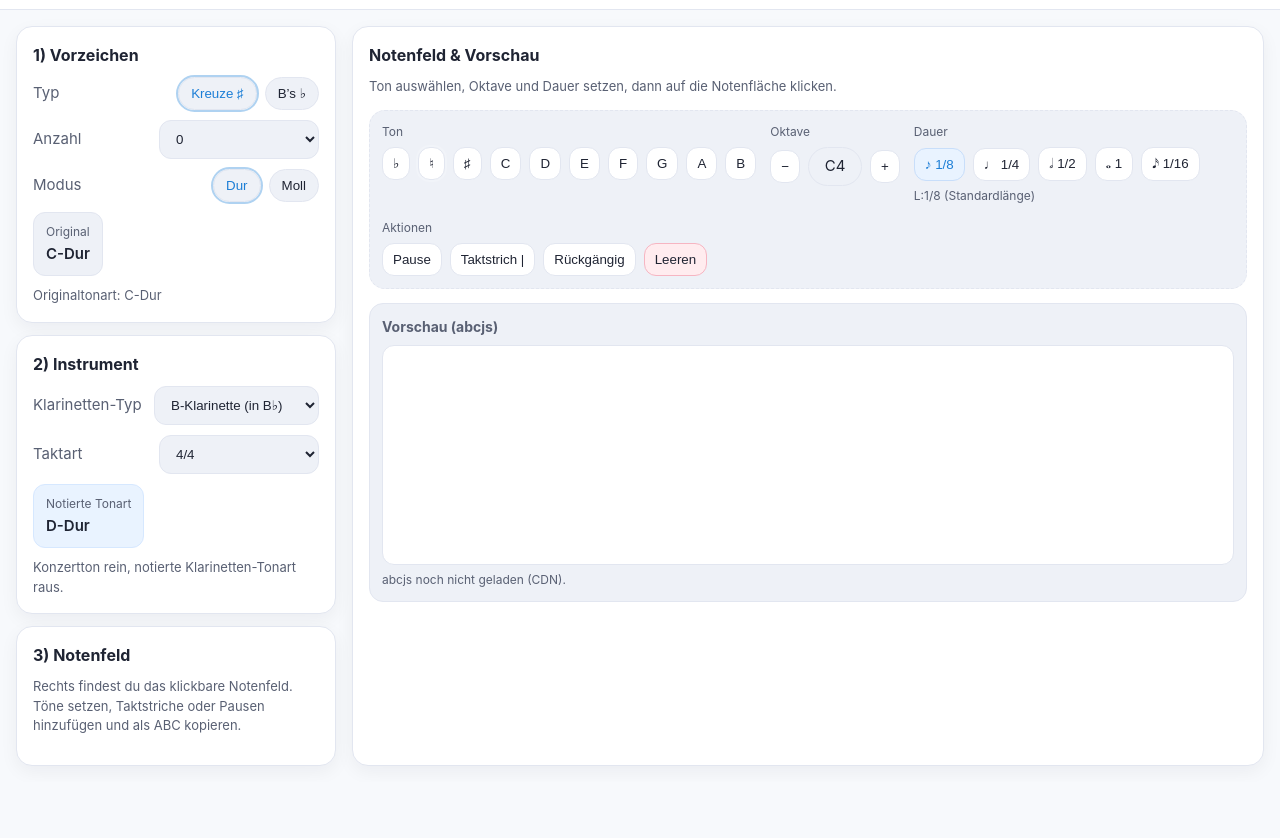
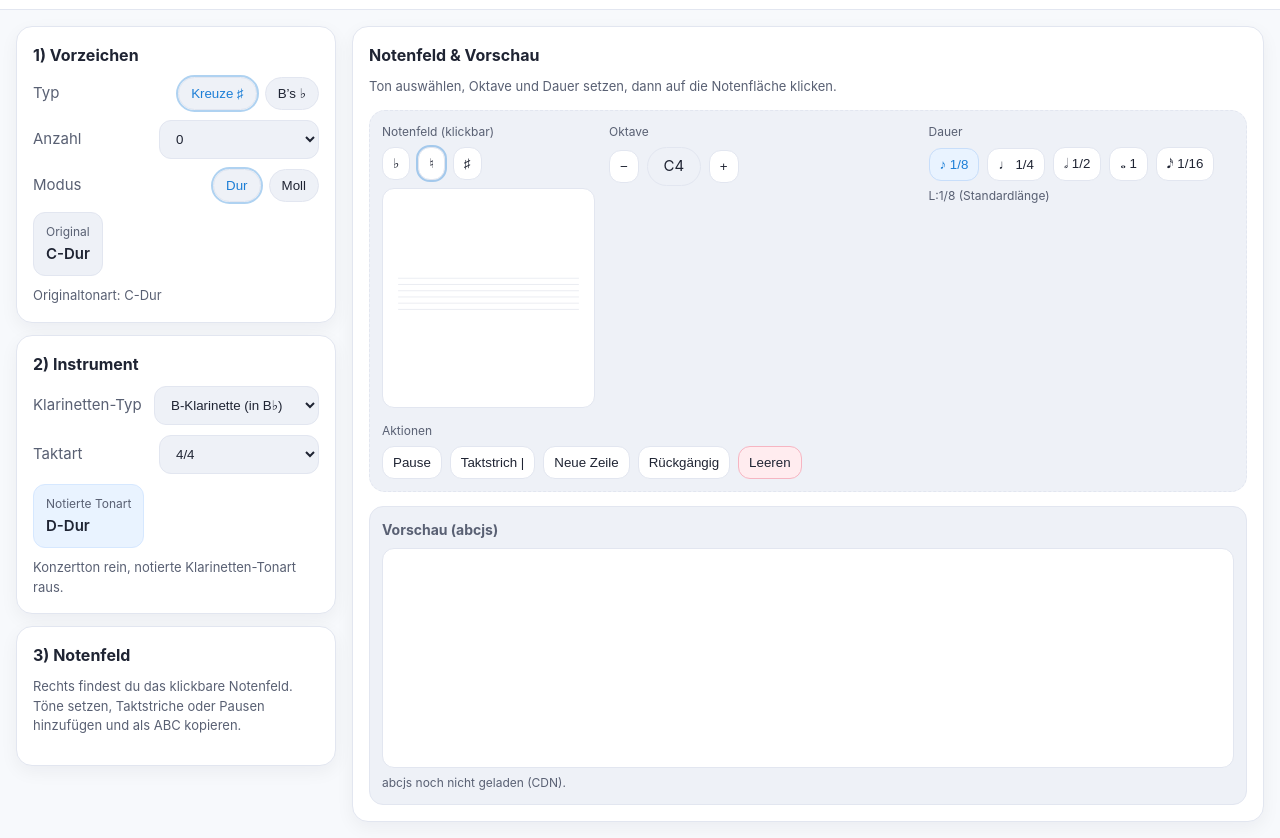
Before and after one commit to imarawn/claritrans, a plain HTML site: page index.html in a window 1280 px wide. Shown: the part 85-923 px from the top of the page. Before the commit the page ends 867 px from the top, so only its background shows below. Drawn offline with Linux system fonts and the light colour scheme.

Commit message:
added clickable note selector

```diff
--- a/app.js
+++ b/app.js
@@ -20,7 +20,7 @@
     "G#":8, Ab:8,
     A:9,
     "A#":10, Bb:10,
-    B:11, Cb:11
+    B:11, H:11, Cb:11
   };
 
   var KEY_NAMES_SHARP = ["C","C#","D","D#","E","F","F#","G","G#","A","A#","B"];
@@ -52,9 +52,19 @@
     return isMinor ? root + "m" : root;
   }
 
-  function describeKeyName(keyName) {
+  function germanizeKeyName(keyName) {
     var isMinor = keyName && keyName.endsWith("m");
     var root = isMinor ? keyName.slice(0, -1) : keyName;
+    var mapped = root;
+    if (root === "B") mapped = "H";     // B natural -> H
+    else if (root === "Bb") mapped = "B"; // Bb -> B (deutsch)
+    return isMinor ? mapped + "m" : mapped;
+  }
+
+  function describeKeyName(keyName) {
+    var displayName = germanizeKeyName(keyName);
+    var isMinor = displayName && displayName.endsWith("m");
+    var root = isMinor ? displayName.slice(0, -1) : displayName;
     return root + (isMinor ? "-Moll" : "-Dur");
   }
 
@@ -179,6 +189,7 @@
 
   var addRest       = $("addRest");
   var addBar        = $("addBar");
+  var addNewline    = $("addNewline");
   var undo          = $("undo");
   var clearBtn      = $("clear");
 
@@ -188,8 +199,8 @@
   var origKeyText   = $("origKeyText");
   var targetKeyLabel= $("targetKeyLabel");
 
-  // Build pitch palette (C D E F G A B) + chromatic accidentals via modifiers
-  // Keep it simple: diatonic buttons + accidental toggles (♯/♭/♮) applied to next note only.
+  // Build staff + chromatic accidentals via modifiers
+  // Accidental applies to the next placed pitch.
   var accidental = 0; // -1 flat, 0 natural, +1 sharp (applied to the next pitch)
 
   function makeButton(label, onClick, className) {
@@ -212,16 +223,11 @@
     accWrap.appendChild(makeButton("♯", function(){ accidental = 1;  setAccToggles(); }, "btn"));
     pitchButtons.appendChild(accWrap);
 
-    // Diatonic pitches
-    var notesWrap = document.createElement("div");
-    notesWrap.className = "btnwrap";
-    var diatonic = ["C","D","E","F","G","A","B"];
-    for (var i = 0; i < diatonic.length; i++) {
-      (function (p) {
-        notesWrap.appendChild(makeButton(p, function () { addPitch(p); }, "btn"));
-      })(diatonic[i]);
-    }
-    pitchButtons.appendChild(notesWrap);
+    // Staff field
+    var staffWrap = document.createElement("div");
+    staffWrap.className = "staff";
+    pitchButtons.appendChild(staffWrap);
+    buildStaffGrid(staffWrap);
 
     setAccToggles();
   }
@@ -235,23 +241,69 @@
       btns[i].style.outline = "none";
     }
     var idx = (accidental === -1) ? 0 : (accidental === 0 ? 1 : 2);
-    if (btns[idx]) btns[idx].style.outline = "2px solid rgba(255,255,255,0.18)";
+    if (btns[idx]) btns[idx].style.outline = "2px solid rgba(28,126,214,0.35)";
   }
 
-  // Convert chosen pitch + octave + accidental to MIDI
-  function pitchToMidi(letter, octave, accidentalDelta) {
-    // Base pitch classes for C D E F G A B
-    var base = { C:0, D:2, E:4, F:5, G:7, A:9, B:11 }[letter];
-    var pc = base + (accidentalDelta || 0);
-    // MIDI for C in that octave: C4=60 => formula: (octave+1)*12
-    var midi = (octave + 1) * 12 + pc;
-    return midi;
+  function buildStaffGrid(root) {
+    root.innerHTML = "";
+    var width = 720;
+    var height = 200;
+    var lineCount = 6;
+    var startY = 24;
+    var lineGap = 24;
+    // Diatonic mapping for 6 Linien (top -> bottom), anchored at C4 (unterstes Linie)
+    // Linien: A5, G5, F5, D5, B4, G4, E4, C4 (top to bottom with spaces)
+    var baseMidiPositions = [81,79,77,76,74,72,71,69,67,65,64,62,60];
+    var octaveOffset = (state.octave - 4) * 12;
+
+    var svgNS = "http://www.w3.org/2000/svg";
+    var svg = document.createElementNS(svgNS, "svg");
+    svg.setAttribute("viewBox", "0 0 " + width + " " + height);
+    svg.setAttribute("class", "staff-svg");
+
+    // Draw lines (top to bottom)
+    for (var i = 0; i < lineCount; i++) {
+      var y = startY + i * lineGap;
+      var line = document.createElementNS(svgNS, "line");
+      line.setAttribute("x1", 12);
+      line.setAttribute("x2", width - 12);
+      line.setAttribute("y1", y);
+      line.setAttribute("y2", y);
+      line.setAttribute("class", "staff-line");
+      svg.appendChild(line);
+    }
+
+    // Click zones (lines + spaces, top to bottom)
+    var bandHeight = lineGap / 2;
+    for (var j = 0; j < baseMidiPositions.length; j++) {
+      var centerY = startY + j * bandHeight;
+      var rect = document.createElementNS(svgNS, "rect");
+      rect.setAttribute("x", 0);
+      rect.setAttribute("width", width);
+      rect.setAttribute("y", centerY - bandHeight / 2);
+      rect.setAttribute("height", bandHeight);
+      rect.setAttribute("class", "staff-zone");
+      rect.dataset.baseMidi = baseMidiPositions[j];
+      rect.dataset.midi = baseMidiPositions[j] + octaveOffset;
+      svg.appendChild(rect);
+    }
+
+    svg.addEventListener("click", function (e) {
+      var t = e.target;
+      if (t && t.dataset && t.dataset.baseMidi) {
+        var base = parseInt(t.dataset.baseMidi, 10);
+        var midi = base + (state.octave - 4) * 12;
+        addStaffNote(midi);
+      }
+    });
+
+    root.appendChild(svg);
   }
 
-  function addPitch(letter) {
-    var midi = pitchToMidi(letter, state.octave, accidental);
+  function addStaffNote(baseMidi) {
+    var midi = baseMidi + (accidental || 0);
     state.tokens.push({ kind: "note", midi: midi, dur: state.dur });
-    accidental = 0; // reset after placing
+    accidental = 0;
     setAccToggles();
     sync();
   }
@@ -263,6 +315,11 @@
 
   function addBarToken() {
     state.tokens.push({ kind: "bar" });
+    sync();
+  }
+
+  function addNewlineToken() {
+    state.tokens.push({ kind: "newline" });
     sync();
   }
 
@@ -279,6 +336,9 @@
   function setOctaveLabel() {
     // show as C{octave}
     octLabel.textContent = "C" + state.octave;
+    // Rebuild staff zones to reflect octave shift
+    var staff = document.querySelector(".staff");
+    if (staff) buildStaffGrid(staff);
   }
 
   function computeKeyInfo() {
@@ -319,6 +379,10 @@
         body.push("|");
         continue;
       }
+      if (t.kind === "newline") {
+        body.push("\n");
+        continue;
+      }
       if (t.kind === "rest") {
         body.push("z" + durToAbc(t.dur));
         continue;
@@ -330,11 +394,17 @@
       }
     }
 
-    // Keep it readable: insert a line break every ~16 tokens
+    // Keep it readable: respect explicit newlines, otherwise wrap every ~16 tokens
     var wrapped = [];
     var line = [];
     for (var j = 0; j < body.length; j++) {
-      line.push(body[j]);
+      var tok = body[j];
+      if (tok === "\n") {
+        wrapped.push(line.join(" "));
+        line = [];
+        continue;
+      }
+      line.push(tok);
       if (line.length >= 16) {
         wrapped.push(line.join(" "));
         line = [];
@@ -449,6 +519,7 @@
 
   addRest.addEventListener("click", addRestToken);
   addBar.addEventListener("click", addBarToken);
+  addNewline.addEventListener("click", addNewlineToken);
   undo.addEventListener("click", undoToken);
   clearBtn.addEventListener("click", clearTokens);
 
--- a/index.html
+++ b/index.html
@@ -110,9 +110,9 @@
       </div>
 
       <div class="toolrow">
-        <div class="toolgroup">
-          <div class="label">Ton</div>
-          <div id="pitchButtons" class="btnwrap"></div>
+        <div class="toolgroup staff-group">
+          <div class="label">Notenfeld (klickbar)</div>
+          <div id="pitchButtons" class="btnwrap column"></div>
         </div>
 
         <div class="toolgroup">
@@ -141,6 +141,7 @@
           <div class="btnwrap">
             <button id="addRest" class="btn" type="button">Pause</button>
             <button id="addBar" class="btn" type="button">Taktstrich |</button>
+            <button id="addNewline" class="btn" type="button">Neue Zeile</button>
             <button id="undo" class="btn" type="button">Rückgängig</button>
             <button id="clear" class="btn danger" type="button">Leeren</button>
           </div>
--- a/style.css
+++ b/style.css
@@ -85,6 +85,7 @@ select{
 .toolrow{
   display:flex;
   flex-wrap:wrap;
+  align-items:flex-start;
   gap:14px;
   padding:12px;
   border:1px dashed var(--line);
@@ -96,7 +97,12 @@ select{
   font-size:12px;
   margin-bottom:6px;
 }
+.toolgroup{flex:1 1 0; min-width:200px}
+.toolgroup.staff-group{flex:0 0 25%; min-width:200px}
+.toolgroup.staff-group .btnwrap{height:100%}
+.toolgroup.full{flex:1 1 100%}
 .btnwrap{display:flex;flex-wrap:wrap;gap:8px;align-items:center}
+.btnwrap.column{flex-direction:column;align-items:stretch}
 .btn{
   background:var(--card);
   color:var(--text);
@@ -137,6 +143,20 @@ select{
   outline:2px solid rgba(28,126,214,0.35);
   color:var(--accent);
 }
+.staff{
+  width:100%;
+  border:1px solid var(--line);
+  border-radius:12px;
+  background:#fff;
+  padding:12px;
+  min-height:220px;
+  display:flex;
+  align-items:center;
+}
+.staff-svg{width:100%;height:180px;display:block}
+.staff-line{stroke:#bcc3d5;stroke-width:1.2}
+.staff-zone{fill:transparent;cursor:pointer}
+.staff-zone:hover{fill:rgba(28,126,214,0.08)}
 .split{display:block}
 .panel{
   background:var(--btn);
```
